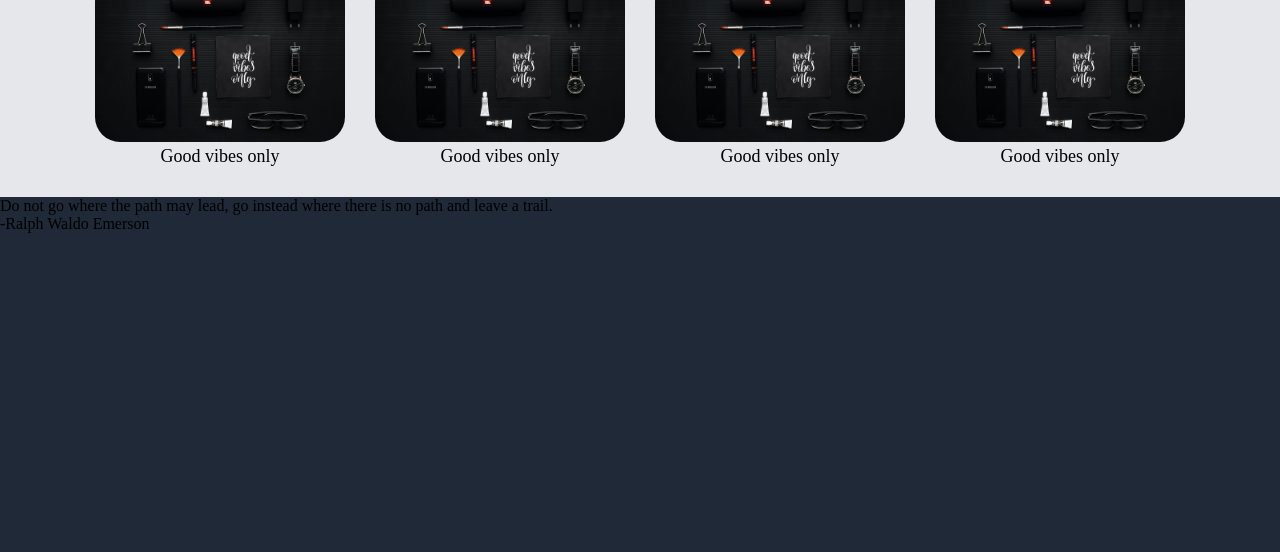
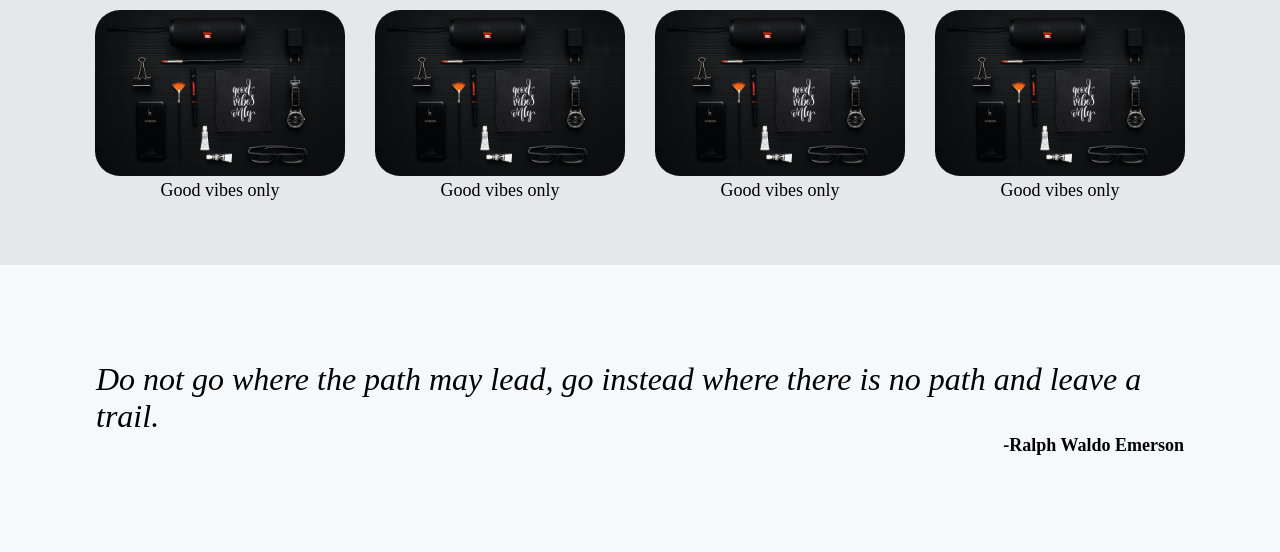
Before and after one commit to roman-thapa/landing-page, a plain HTML site: page index.html in a window 1280 px wide. Shown: the part 530-1082 px from the top of the page. Before the commit the page ends 800 px from the top, so only its background shows below. Drawn offline with Linux system fonts and the light colour scheme.

Commit message:
Arrange quote session and change padding of random-info into %

```diff
--- a/style.css
+++ b/style.css
@@ -63,7 +63,7 @@ button{
 
 .random-info{
     background-color: #E5E7EB;
-    padding: 30px;
+    padding: 5%;
 }
 
 .random-header{
@@ -89,3 +89,23 @@ button{
     font-size: 18px;
     text-align: center;
 }
+
+.quote{
+    background-color: #F6F9FC;
+    padding: 7.5%;
+    display: flex;
+    flex-direction: column;
+    justify-content: center;
+    align-items: center;
+}
+
+.quote-text{
+    font-size: 32px;
+    font-style: italic;
+}
+
+.quote-by{
+    font-size: 18px;
+    font-weight: bolder;
+    align-self: flex-end;
+}
```
